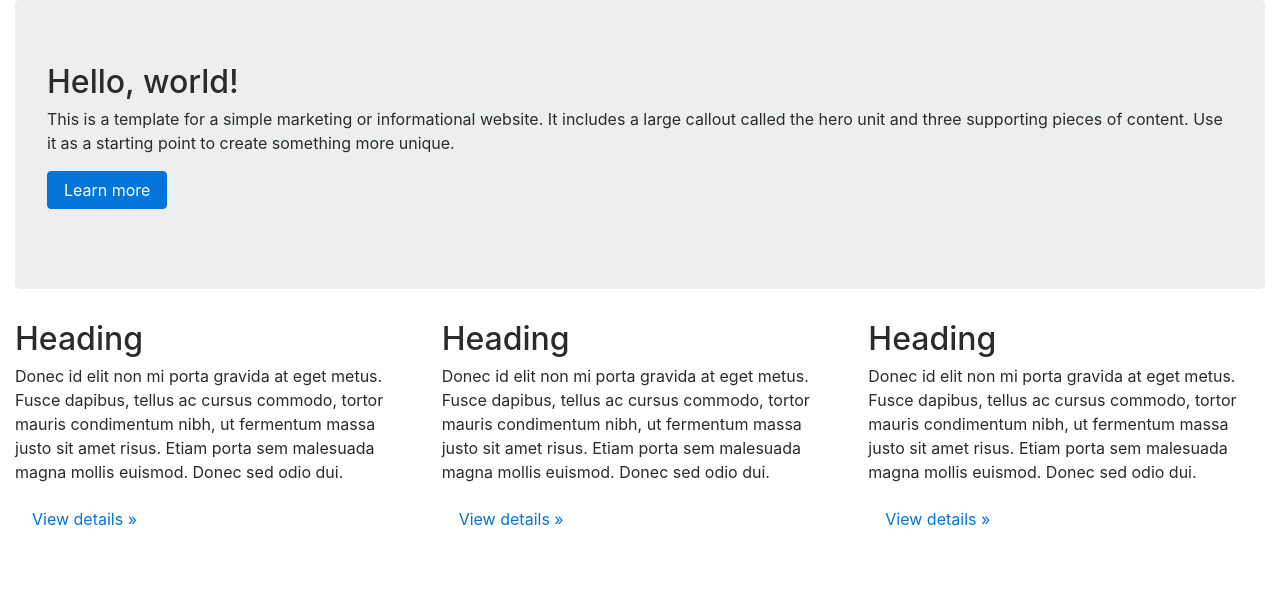
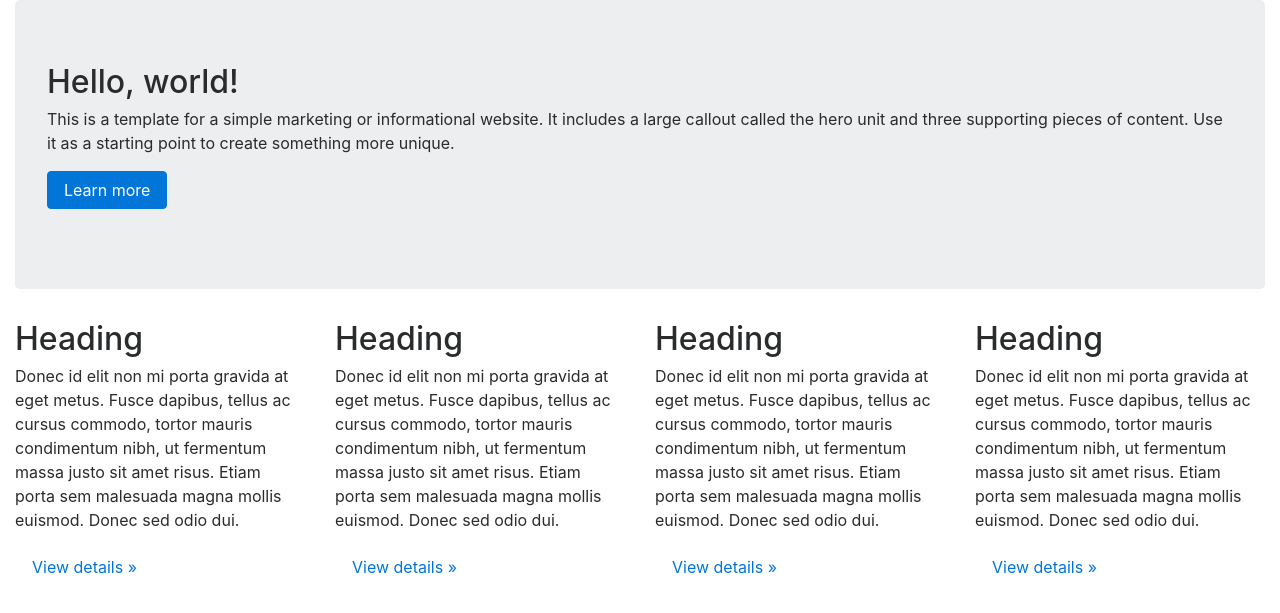
Before and after one commit to pea5815/harry, a PHP site: page / in a window 1280 px wide. Shown: the top 613 px of the page. Run offline with PHP 8.4, Linux system fonts and the light colour scheme.

Commit message:
chang file
chang file

```diff
--- a/index.php
+++ b/index.php
@@ -33,7 +33,7 @@
 		</div>
 	</div>
 	<div class="row">
-		<div class="col-md-4">
+		<div class="col-md-3">
 			<h2>
 				Heading
 			</h2>
@@ -44,7 +44,7 @@
 				<a class="btn" href="#">View details »</a>
 			</p>
 		</div>
-		<div class="col-md-4">
+		<div class="col-md-3">
 			<h2>
 				Heading
 			</h2>
@@ -55,7 +55,18 @@
 				<a class="btn" href="#">View details »</a>
 			</p>
 		</div>
-		<div class="col-md-4">
+		<div class="col-md-3">
+			<h2>
+				Heading
+			</h2>
+			<p>
+				Donec id elit non mi porta gravida at eget metus. Fusce dapibus, tellus ac cursus commodo, tortor mauris condimentum nibh, ut fermentum massa justo sit amet risus. Etiam porta sem malesuada magna mollis euismod. Donec sed odio dui.
+			</p>
+			<p>
+				<a class="btn" href="#">View details »</a>
+			</p>
+		</div>
+        <div class="col-md-3">
 			<h2>
 				Heading
 			</h2>
```
